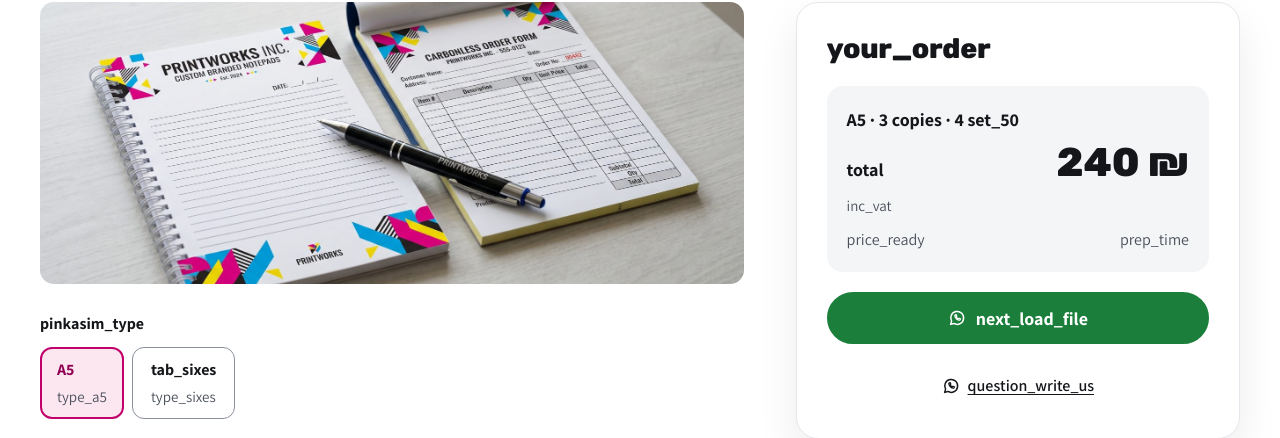
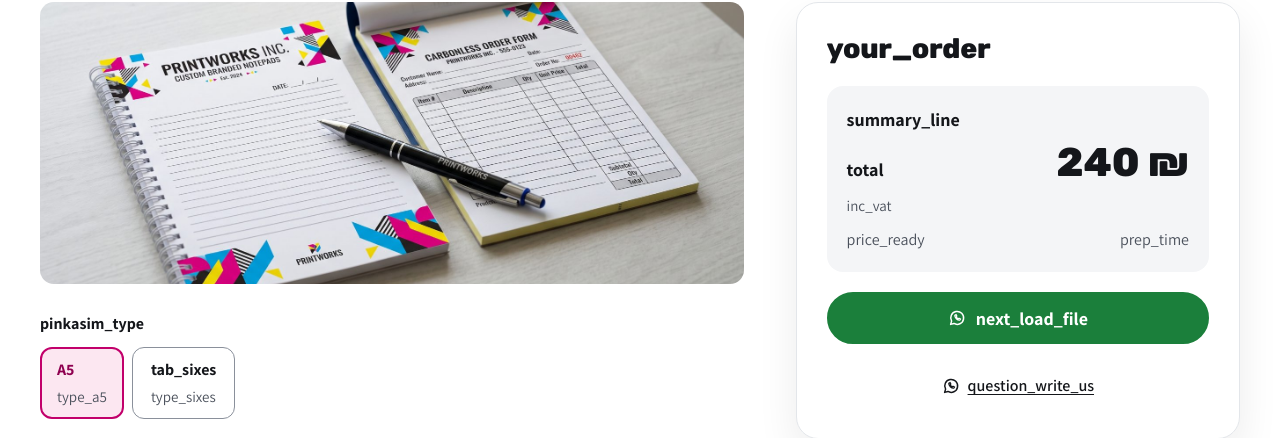
Before and after one commit to PrintABC/printabc-website, an ASP.NET Core app: page /Pinkasim in a window 1280 px wide. Shown: the part 269-707 px from the top of the page. Run offline with ASP.NET Core 8, Linux system fonts and the light colour scheme; style sheets or scripts are compiled from the project's sources.

Commit message:
change summary of order texts and logic

```diff
--- a/Pages/Pinkasim.cshtml
+++ b/Pages/Pinkasim.cshtml
@@ -120,13 +120,7 @@
 <section class="product-layout__side product-layout__side--narrow panel panel--raised summary-panel is-sticky" aria-labelledby="sum-h">
     <h2 id="sum-h">@L["your_order"]</h2>
     <div class="price-box">
-        <p class="cat-summary">
-            <strong>
-                <span id="pk-sum-kind"><span data-kind="a5">A5</span><span data-kind="six" hidden>@L["tab_sixes"]</span></span> ·
-                <span id="pk-sum-copies"><span data-copies="3">3 @L["copies"]</span><span data-copies="2" hidden>2 @L["copies"]</span></span> ·
-                <span id="pk-sum-qty">4</span> @L["set_50"]
-            </strong>
-        </p>
+        <p class="cat-summary"><strong id="pk-sum-text"></strong></p>
         <div class="price-box__row price-box__row--total"><span>@L["total"]</span><output class="price-box__total" id="pk-total" aria-live="polite">240 ₪</output></div>
         <p class="field__hint">@L["inc_vat"]</p>
         <div class="price-box__row"><span>@L["price_ready"]</span><span>@L["prep_time"]</span></div>
@@ -192,9 +186,10 @@
         const tables = document.querySelectorAll(".pk-table");
         const priceButtons = document.querySelectorAll(".pk-table .price-btn");
         const kindName = document.getElementById("pk-kind-name");
-        const sumKinds = document.querySelectorAll("#pk-sum-kind [data-kind]");
-        const sumCopies = document.querySelectorAll("#pk-sum-copies [data-copies]");
-        const sumQty = document.getElementById("pk-sum-qty");
+        const summaryLine = @Json.Serialize(L["summary_line"]);
+        const sumKind = { a5: @Json.Serialize(L["sum_kind_a5"]), six: @Json.Serialize(L["sum_kind_six"]) };
+        const sumCopies = { "3": @Json.Serialize(L["sum_copies_3"]), "2": @Json.Serialize(L["sum_copies_2"]) };
+        const sumText = document.getElementById("pk-sum-text");
         const totalPrice = document.getElementById("pk-total");
         const whatsappButton = document.getElementById("pk-next");
 
@@ -272,9 +267,10 @@
         }
 
         function updateSummary(sel) {
-            sumKinds.forEach(x => x.hidden = x.dataset.kind !== sel.kind);
-            sumCopies.forEach(x => x.hidden = x.dataset.copies !== sel.copies);
-            sumQty.textContent = sel.qty;
+            sumText.textContent = summaryLine.value
+                .replace("{qty}", getQtyText(sel.qty))
+                .replace("{kind}", sumKind[sel.kind].value)
+                .replace("{copies}", sumCopies[sel.copies].value);
         }
 
         function updateWhatsappLink(sel) {
```
Also changed, not shown: Resources/Pages/Pinkasim.he.resx, Resources/Pages/Pinkasim.ru.resx.
